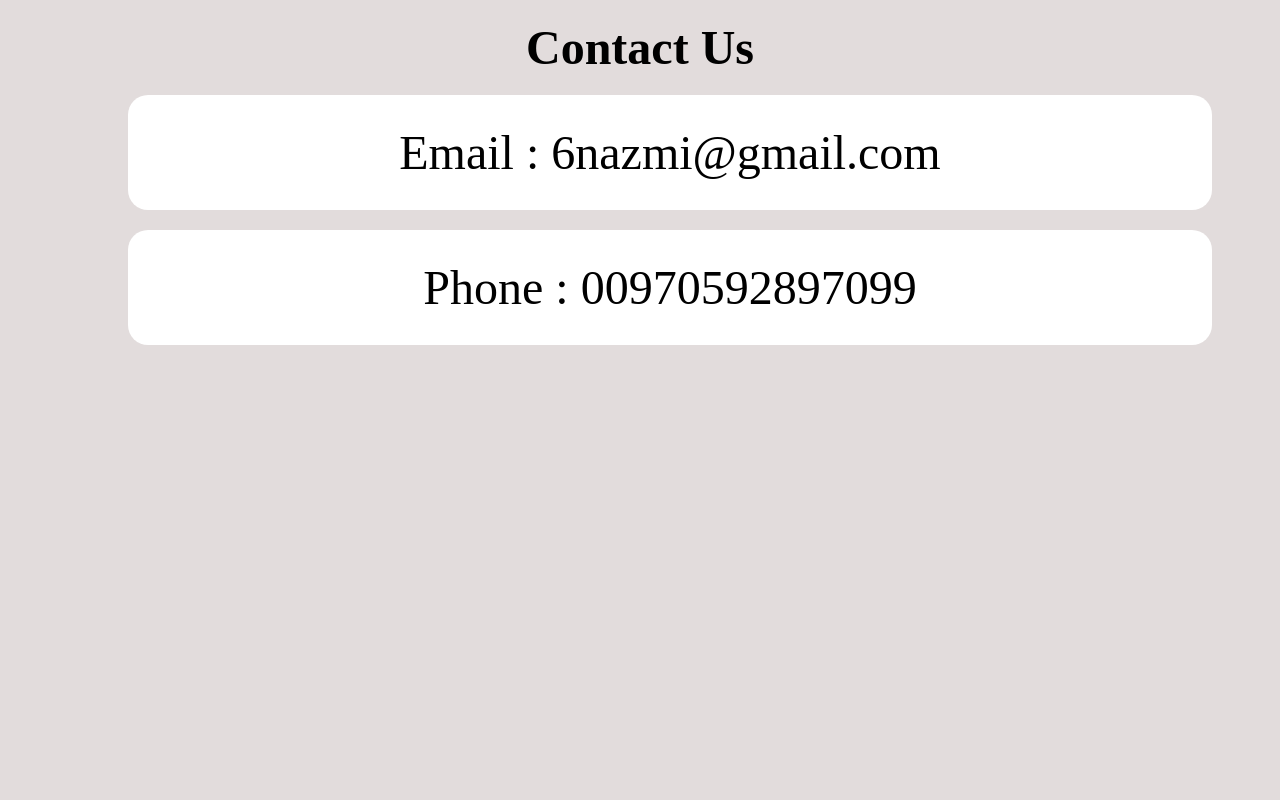
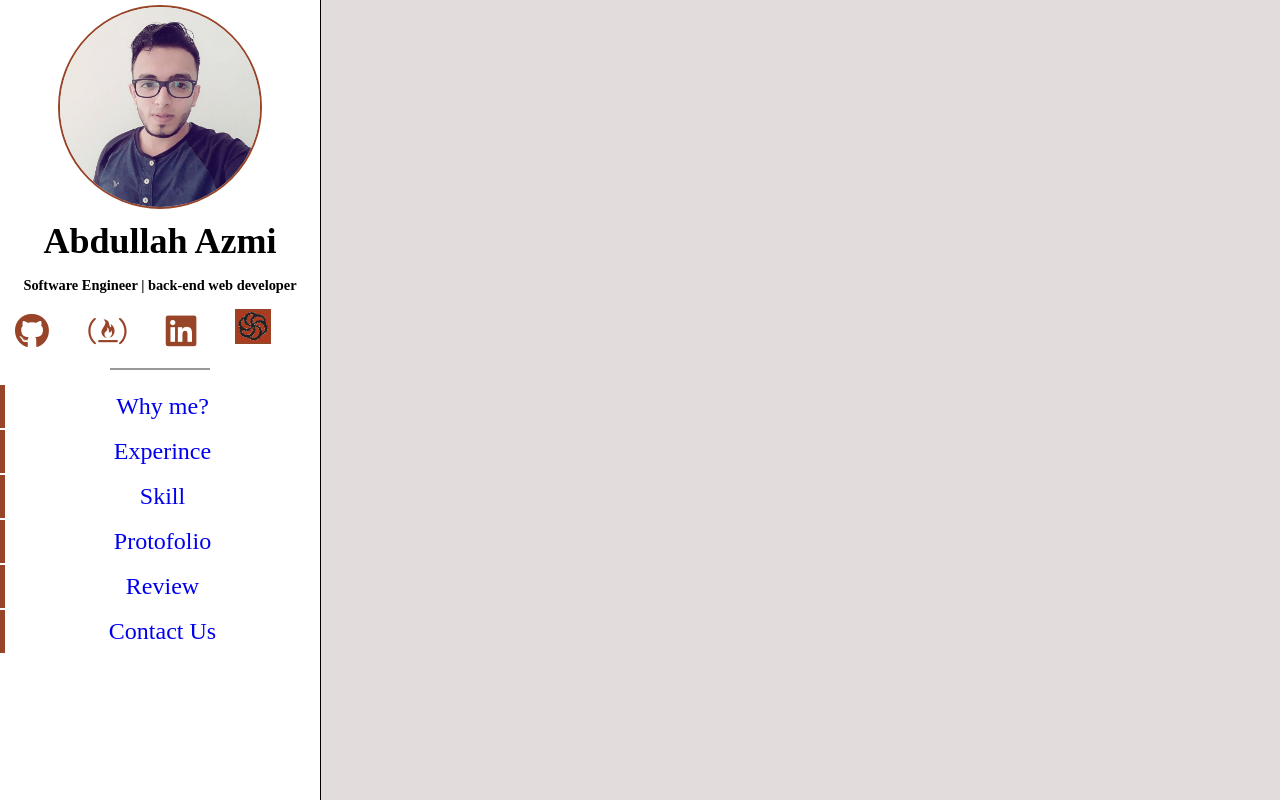
Before and after one commit to bnazmi/bnazmi.github.io, a plain HTML site: page index.html in a window 1280 px wide. Drawn offline with Linux system fonts and the light colour scheme.

Commit message:
navbar structure and style

```diff
--- a/css/style.css
+++ b/css/style.css
@@ -6,20 +6,76 @@ body {
     background: #e2dcdc;
     font-size: 24px;
 }
-
-h2 {
-    text-align: center;
-    font-size: 200%;
-    padding: 20px;
+a {
+    text-decoration: none;
+}
+nav {
+    background: #fff;
+    width: 25%;
+    border-right: 1px solid #000;
+    position: fixed;
+    display: block;
+    float: left;
+    height: 100vh;
 }
 
-p {
-    width: 80%;
-    padding: 30px;
-    background: #fff;
-    border-radius: 20px;
-    margin-left: 10%;
+
+.me img {
+    width: 200px;
+    border-radius: 50%;
+    margin: 5px 0 5px 18%;
+    border: 2px solid #984428;
+}
+
+.me h1 {
     text-align: center;
-    font-size: 200%;
-    margin-bottom: 20px;
 }
+
+.me h2 {
+    font-size: 60%;
+    text-align: center;
+    padding: 15px 0;
+}
+.icon::after{
+    display: block;
+    height: 2px;
+    width: 100px;
+    margin: 15px auto;
+    background: #999;
+    content: " ";
+
+
+}
+
+nav ul li {
+    padding: 8px 90px;
+    border-left: 5px solid #984428;
+    margin: 2px 0;
+    text-align: center;
+}
+
+nav ul li:hover {
+background: #98442860;
+}
+
+
+.content {
+    width: 75%;
+    display: block;
+    float: right;
+}
+
+.icon img {
+    width: 32px;
+    margin: 0;
+    border-radius: 0;
+}
+.icon {
+    font-size: 35px;
+}
+
+.icon i {
+    margin: 0 15px 0 15px;
+    color: #984428;
+
+}
--- a/index.html
+++ b/index.html
@@ -4,13 +4,37 @@
         <title>Abdullah Azmi</title>
         <meta charset="UTF-8">
         <link href="css/style.css" rel="stylesheet">
+        <link href="https://use.fontawesome.com/releases/v5.0.6/css/all.css" rel="stylesheet">
+
     </head>
     <body>
         <header>
-            <h2>Contact Us</h2>
-            <p>Email : 6nazmi@gmail.com</p>
-            <p>Phone : 00970592897099</p>
+           <nav>
+               <div class="me">
+
+                   <img src="me.jpg" alt="My photo">
+                   <h1>Abdullah Azmi</h1>
+                   <h2>Software Engineer | back-end web developer  </h2>
+                   <ul class="icon">
+                        <a href="#"> <i class="fab fa-github"></i></a>
+                        <a href="#"> <i class="fab fa-free-code-camp"></i></a>
+                        <a href="#"> <i class="fab fa-linkedin"></i></a>
+                        <a href="#"><i><img src="codewar.png" alt="codewar" ></i></a>
+                    </ul>
+               </div>
+               <ul>
+                   <li><a href="#">Why me?</a></li>
+                   <li><a href="#">Experince</a></li>
+                   <li><a href="#">Skill</a></li>
+                   <li><a href="#">Protofolio</a></li>
+                   <li><a href="#">Review</a></li>
+                   <li><a href="#">Contact Us</a></li>
+               </ul>
+           </nav>
         </header>
+        <section class="content">
+
+        </section>
         <footer>
 
         </footer>
```
Also changed, not shown: codewar.png (added), me.jpg (added).
